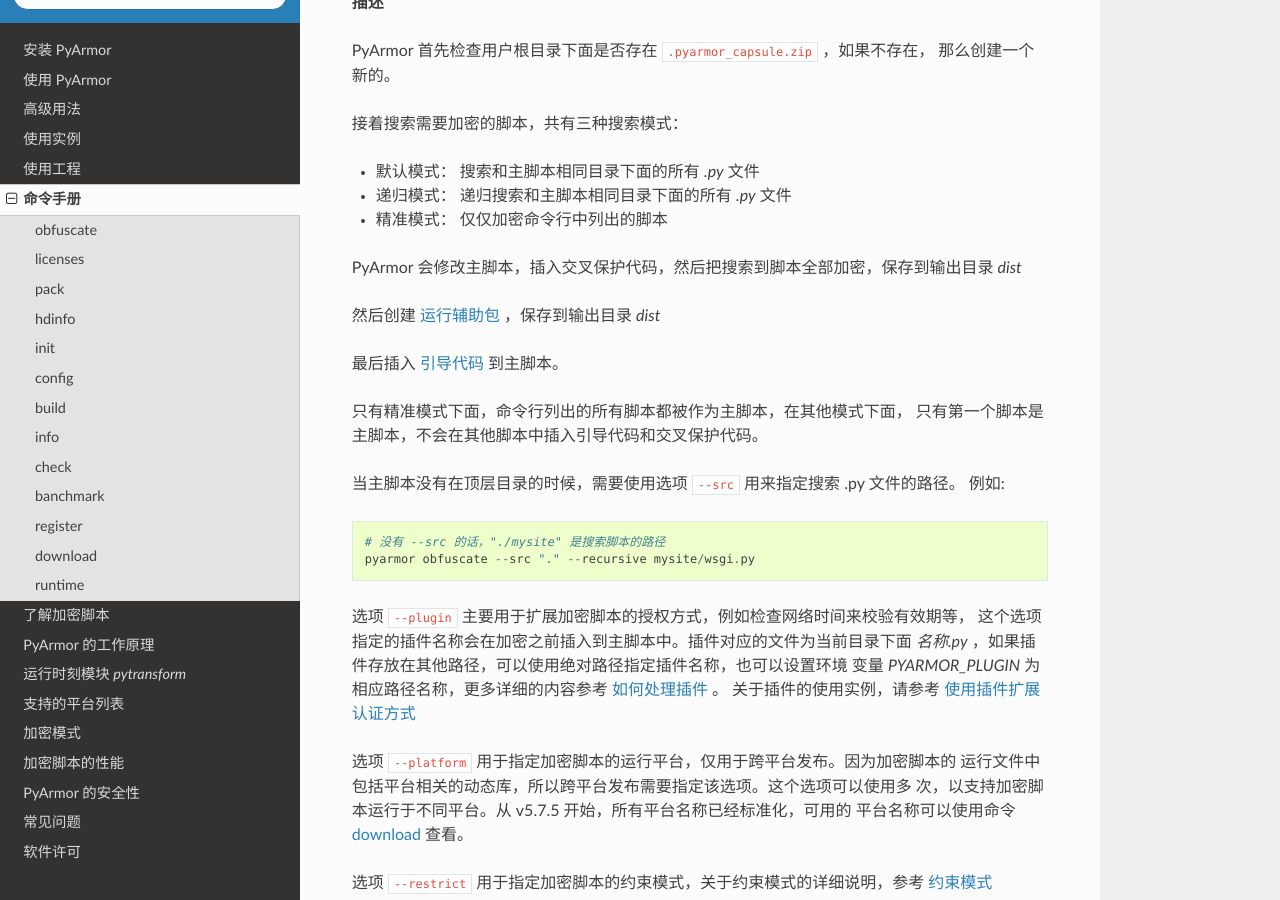
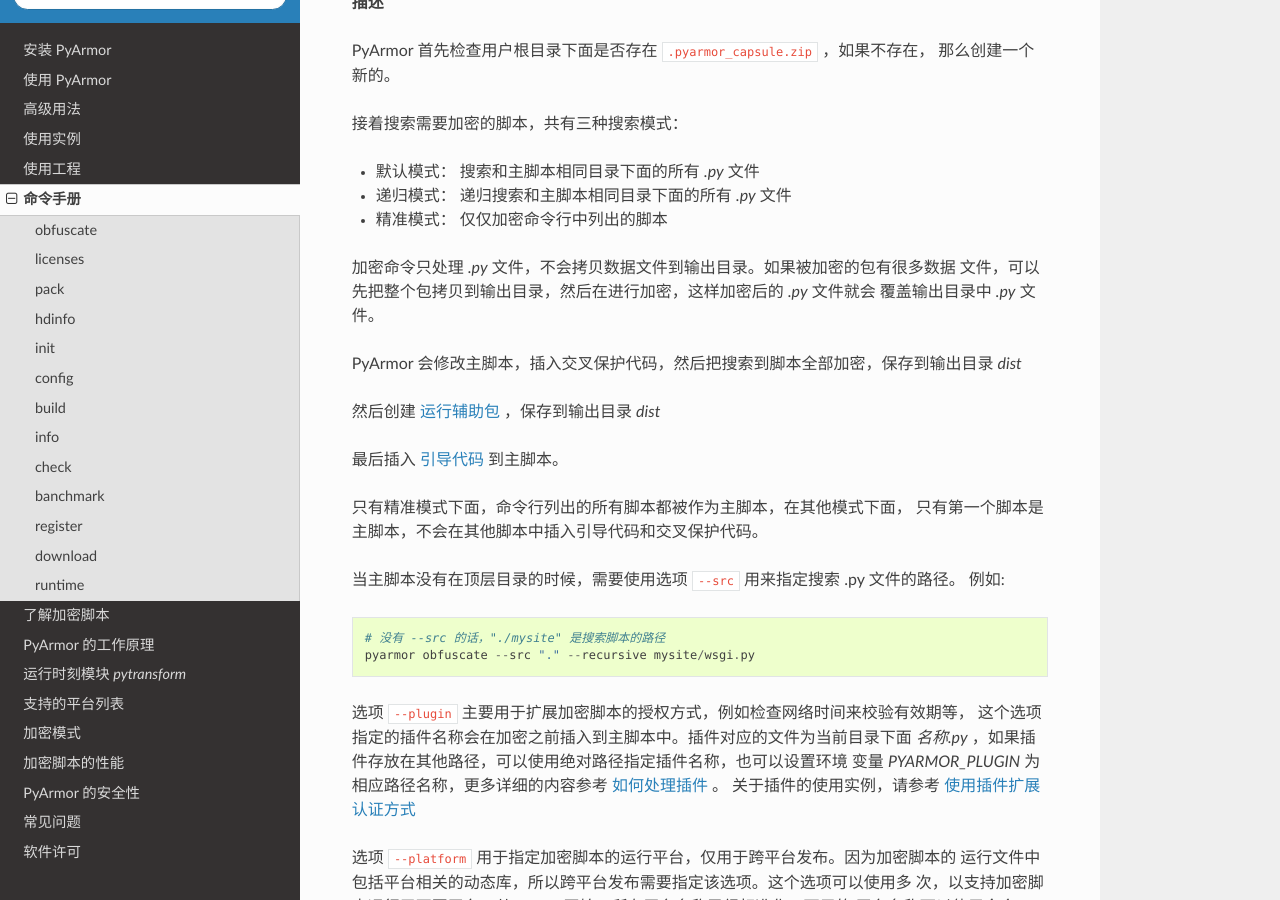
Before and after one commit to dashingsoft/pyarmor-docs-zh, a Sphinx documentation site: the page built from docs/man.rst, in a window 1280 px wide and 900 px high, scrolled down 2507 px. Built offline with Sphinx 7.4.7 and the Read the Docs theme 2.0.0, drawn with Linux system fonts in a browser that asks for light colours.

Commit message:
Add note for obufscate

```diff
--- a/docs/man.rst
+++ b/docs/man.rst
@@ -86,6 +86,10 @@
 * 默认模式： 搜索和主脚本相同目录下面的所有 `.py` 文件
 * 递归模式： 递归搜索和主脚本相同目录下面的所有 `.py` 文件
 * 精准模式： 仅仅加密命令行中列出的脚本
+
+加密命令只处理 `.py` 文件，不会拷贝数据文件到输出目录。如果被加密的包有很多数据
+文件，可以先把整个包拷贝到输出目录，然后在进行加密，这样加密后的 `.py` 文件就会
+覆盖输出目录中 `.py` 文件。
 
 PyArmor 会修改主脚本，插入交叉保护代码，然后把搜索到脚本全部加密，保存到输出目录
 `dist`
```
